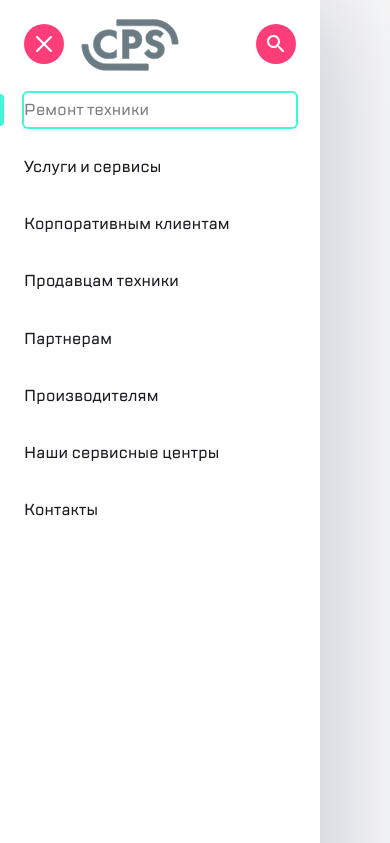
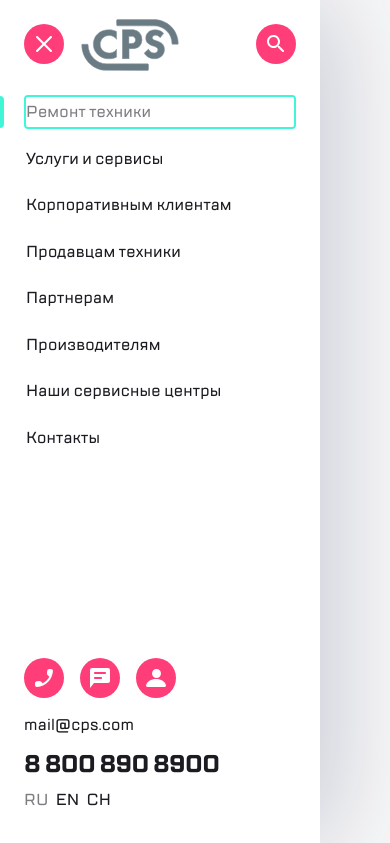
Before and after one commit to Nuadire/mvp, a website: page menu.html in a window 390 px wide. Both pictures are taken after a click on the link "Ремонт техники". Shown: the top 843 px of the page. Drawn offline with Linux system fonts and the light colour scheme.

Commit message:
fix menu

```diff
--- a/menu.css
+++ b/menu.css
@@ -1,15 +1,15 @@
 @import "./style.css";
 
-.menu-positioner {
+.menu {
+    position: absolute;
+    top: 0;
+    left: 0;
     width: 320px;
-    height: 1024px;
-    padding: 24px 24px 32px;
+    height: 100vh;
+    padding: 24px 24px 32px 24px;
     display: flex;
     flex-direction: column;
     justify-content: space-between;
-}
-
-.menu-positioner--simple-style {
     background: #FFFFFF;
     filter: drop-shadow(16px 0 52px rgba(14, 24, 80, 0.2));
 }
@@ -25,53 +25,38 @@
 }
 
 .main-menu {
-    /* 768+ */
-    height: 480px;
-    /* 768- */
-    /* height: 408px; */
     display: flex;
     flex-direction: column;
-    justify-content: space-evenly;
+    justify-content: space-between;
     align-items: stretch;
-    margin:0;
+    margin: 0;
     padding: 0;
     list-style: none;
+    overflow-y: auto;
 }
-.menu-positioner__main-menu {
+
+.menu__main-menu {
     margin-bottom: auto;
 }
 
-.main-menu__item {
-    padding: 5px 0;
-}
 /* спросить! */
 .main-menu__item {
     display: block;
     text-decoration: none;
-    font-size: 16px;
-    line-height: 24px;
-    color: #1B1C21;
-    font-weight: 500;
-}
-.toggle-lang__item {
-    display: block;
-    text-decoration: none;
+    padding: 5px 0 5px 2px;
     font-size: 16px;
     line-height: 24px;
     color: #1B1C21;
     font-weight: 500;
 }
 
-.focus:focus,
-.focus:focus {
+.main-menu__item:focus {
     outline: none;
-    /* спросить! */
     border-radius: 4px;
-    box-shadow: 0 0 0 2px #41F6D7;
+    box-shadow: inset 0 0 0 2px #41F6D7;
 }
 
-.main-menu__item--active,
-.toggle-lang__item--active {
+.main-menu__item--active {
     color: #7E7E82;
 }
 
@@ -86,11 +71,14 @@
     border-radius: 0 4px 4px 0;
 }
 
+.contact-info__connection {
+    margin: 16px 0;
+}
+
 .contact-info__mail {
     color: #1B1C21;
     font-size: 16px;
     font-weight: 500;
-    margin-top: 16px;
 }
 
 .contact-info__phone-number {
@@ -100,18 +88,62 @@
 }
 
 .togle-lang {
-    margin:0;
+    margin: 0;
     padding: 0;
     list-style: none;
     display: flex;
     justify-content: start;
 }
 
-.footer__togle-lang {
-    margin-top: 40px;
+.toggle-lang__item {
+    display: block;
+    text-decoration: none;
+    font-size: 16px;
+    line-height: 24px;
+    color: #1B1C21;
+    font-weight: 500;
+    margin-right: 7px;
 }
 
-.toggle-lang__item {
-    margin-right: 7px;
+.toggle-lang__item:focus {
+    outline: none;
+    border-radius: 4px;
+    box-shadow: 0 0 0 2px #41F6D7;
+}
+
+.toggle-lang__item--active {
+    color: #7E7E82;
+}
+
+.a-interaction:hover {
+    filter: opacity(0.8);
 
 }
+
+
+@media screen and (max-width: 960px) {
+    .main-menu {
+        height: 360px;
+    }
+    .menu__main-menu {
+        margin-top: 25px;
+    }
+
+    .footer__togle-lang {
+        margin-top: 8px;
+    }
+
+}
+
+@media screen and (min-width: 960px) {
+    .main-menu {
+        height: 416px;
+    }
+    .menu__main-menu {
+        margin-top: 50px;
+    }
+
+    .footer__togle-lang {
+        margin-top: 40px;
+    }
+}
--- a/menu.html
+++ b/menu.html
@@ -9,7 +9,7 @@
 </head>
 
 <body>
-    <div class="menu-positioner menu-positioner--simple-style">
+    <div class="menu">
         <header class="header-menu">
             <div class="header-menu__close">
                 <a class="a-interaction" href="#">
@@ -29,7 +29,7 @@
                 </a>
             </div>
         </header>
-        <ul class="main-menu menu-positioner__main-menu">
+        <ul class="main-menu menu__main-menu">
             <li class="main-menu__li"><a href="#" class="main-menu__item main-menu__item--active focus">Ремонт техники</a></li>
             <li class="main-menu__li"><a href="#" class="main-menu__item focus">Услуги и сервисы</a></li>
             <li class="main-menu__li"><a href="#" class="main-menu__item focus">Корпоративным клиентам</a></li>
--- a/package.json
+++ b/package.json
@@ -19,5 +19,8 @@
   "bugs": {
     "url": "https://github.com/Nuadire/mvp/issues"
   },
-  "homepage": "https://github.com/Nuadire/mvp#readme"
+  "homepage": "https://github.com/Nuadire/mvp#readme",
+  "dependencies": {
+    "swiper": "^5.3.8"
+  }
 }
--- a/style.css
+++ b/style.css
@@ -219,9 +219,9 @@ body {
 /* @media (max-width: 310px) {} */
 
 /* 320(640) */
-@media (max-width: 640px) {
+@media screen and (max-width: 640px) {
 
-    .connection,
+    .header__connection,
     .story-picture__title,
     .header-title__bid {
         display: none;
@@ -270,7 +270,7 @@ body {
 
 }
 
-@media (min-width: 640px) and (max-width: 960px) {
+@media screen and (min-width: 640px) and (max-width: 960px) {
 
     .story-picture__title,
     .header-title__bid {
@@ -324,7 +324,7 @@ body {
     }
 }
 
-@media (min-width: 960px) {
+@media screen and (min-width: 960px) {
 
     .header {
         display: none;
@@ -386,7 +386,7 @@ body {
     }
 }
 
-@media (min-width: 1120px) {
+@media screen and (min-width: 1120px) {
     .layout-positioner {
         width: 1120px;
         margin: 0 auto;
```
Also changed, not shown: app.js (added, +23 -0 lines), index.html (+9 -3 lines), 2 other files.
